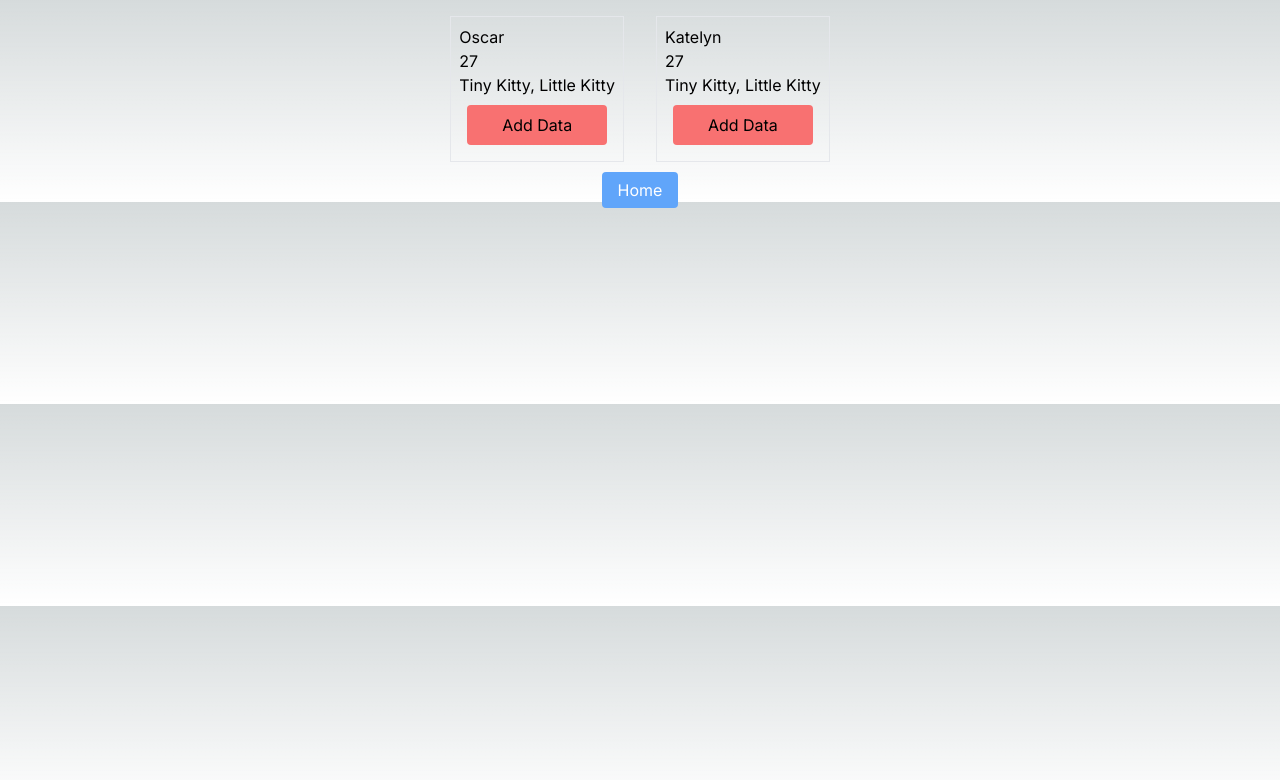
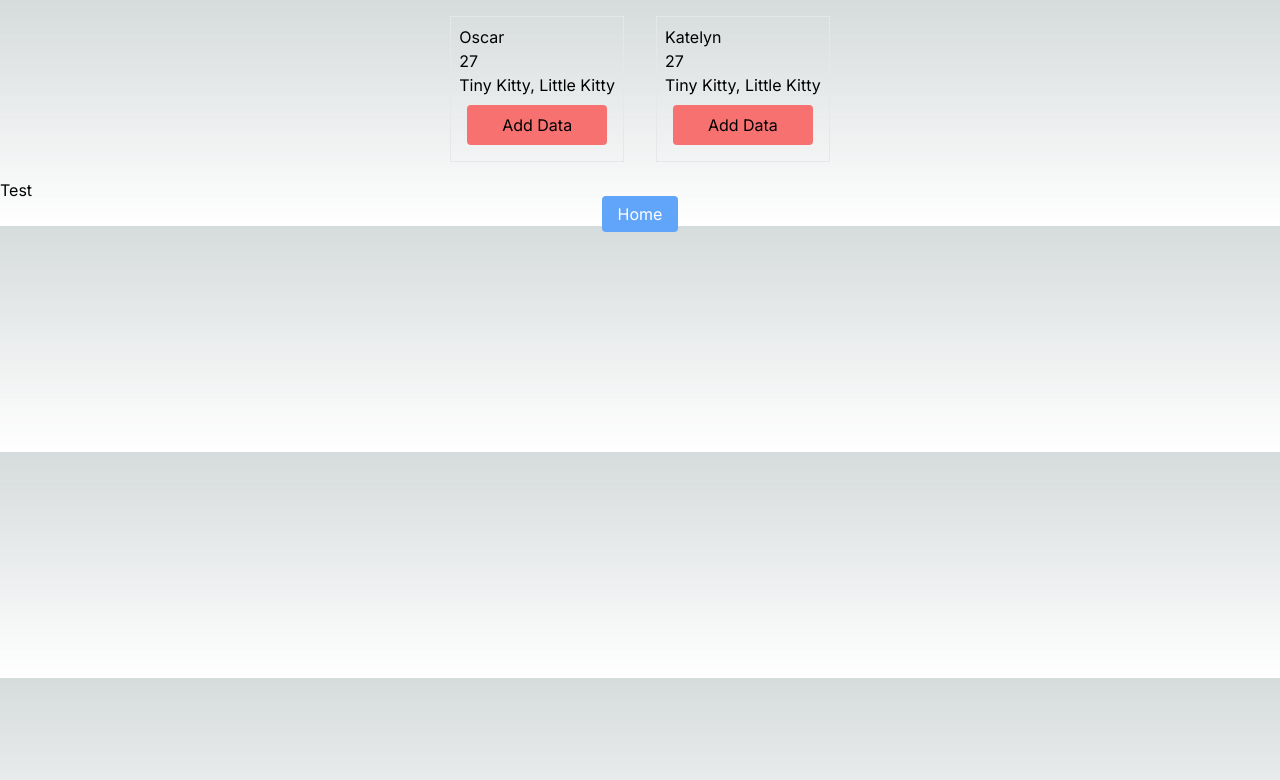
Before and after one commit to drenchoman/habit-tracker-next, a Next.js app: page /names in a window 1280 px wide. Shown: the top 780 px of the page. Built offline with nearby package versions, Linux system fonts and the light colour scheme; no server answers.

Commit message:
tested update habit function

```diff
--- a/src/app/firebase/firestore/updateHabit.js
+++ b/src/app/firebase/firestore/updateHabit.js
@@ -8,7 +8,10 @@ export default async function updateHabit(userid, habitid, data) {
   let error = null;
 
   try {
-    result = await updateDoc(doc(db, 'users', userid, habitid), data);
+    result = await updateDoc(
+      doc(db, 'users', userid, 'habits', habitid),
+      data
+    );
   } catch (e) {
     error = e;
   }
--- a/src/app/names/page.js
+++ b/src/app/names/page.js
@@ -1,6 +1,7 @@
 'use client';
 import Link from 'next/link';
 import addHabit from '../firebase/firestore/addHabit';
+import updateHabit from '../firebase/firestore/updateHabit';
 import { v4 as uuidv4 } from 'uuid';
 import { useAuthContext } from '../context/AuthContext';
 const names = [
@@ -18,8 +19,22 @@ const names = [
   },
 ];
 
+const test = { age: 42, name: 'Bob' };
+
 export default function Page() {
   const { user } = useAuthContext();
+
+  const handleUpdateTest = async (data) => {
+    const { result, error } = await updateHabit(
+      user.uid,
+      'ae56417e-1304-4b5b-8af8-9b12d5ed6fa8',
+      test
+    );
+    if (error) {
+      return console.log(error);
+    }
+    console.log(result);
+  };
 
   const handleForm = async (data) => {
     const { result, error } = await addHabit(
@@ -54,6 +69,7 @@ export default function Page() {
           </div>
         ))}
       </div>
+      <button onClick={handleUpdateTest}>Test</button>
       <div className="text-center ">
         <Link
           className="bg-blue-400 hover:bg-blue-700 text-white py-2 px-4 rounded my-2 mx-2"
```
